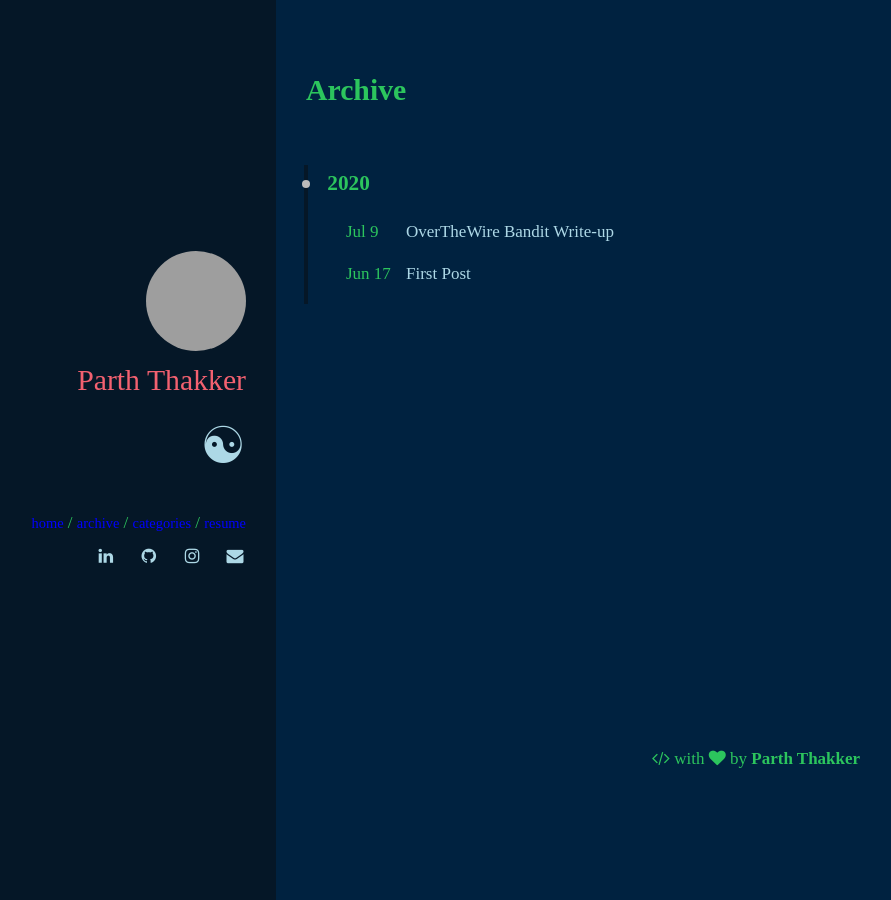
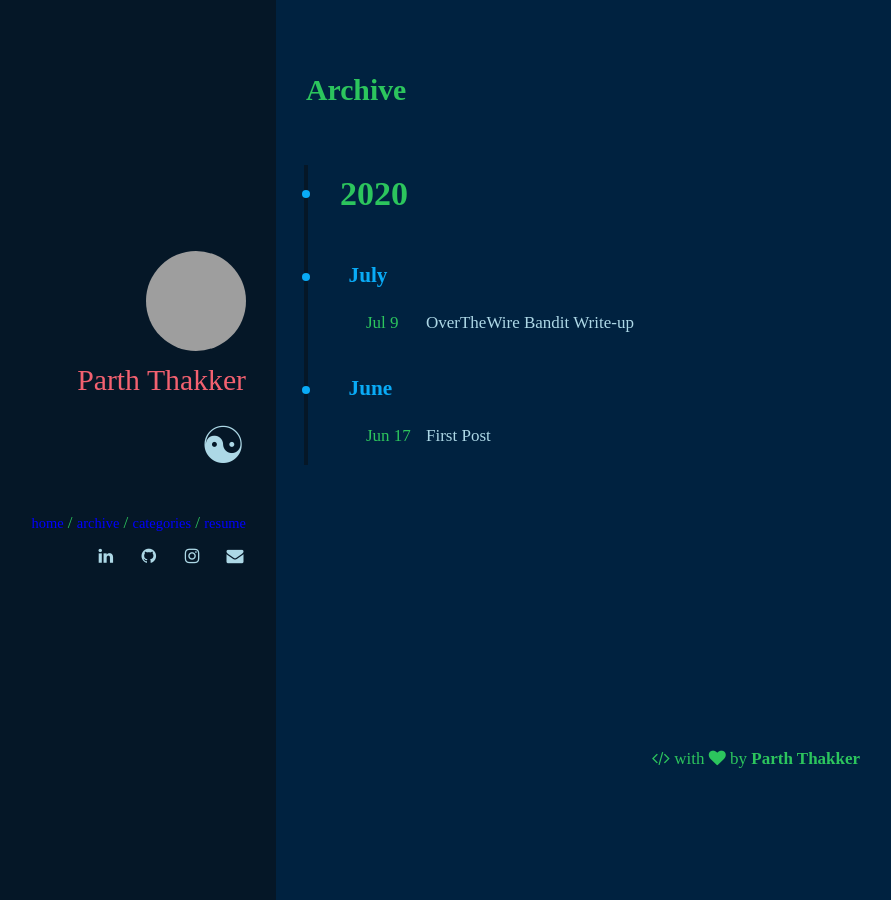
Before and after one commit to parthdt/parthdt.github.io, a Jekyll site: the page built from archive.html, in a window 1280 px wide. Shown: the whole page, without its empty margins (44-935 px from the left). Built offline with Jekyll 4.4.1, drawn with Linux system fonts in a browser that asks for light colours; some web fonts are replaced.

Commit message:
changed archive settings

```diff
--- a/_sass/pages/_archive.scss
+++ b/_sass/pages/_archive.scss
@@ -23,7 +23,7 @@
     .archive-year {
       margin-left: 1em;
       &:before {
-        content: " ";
+        content: "";
         position: absolute;
         left: 0;
         top: 50%;
@@ -31,7 +31,23 @@
         margin-top: -4px;
         width: 8px;
         height: 8px;
-        background: #bbb;
+        background: $info;
+        border-radius: 50%;
+      }
+    }
+    .archive-month {
+      margin-left: 2em;
+      color: $info;
+      &:before {
+        content: " ";
+        position: absolute;
+        left: 0;
+        top: 50%;
+        margin-left: -4px;
+        margin-top: -2px;
+        width: 8px;
+        height: 8px;
+        background: $info;
         border-radius: 50%;
       }
     }
--- a/archive.html
+++ b/archive.html
@@ -6,19 +6,24 @@ permalink: /archive/
 
 <div class="archive">
   <div class="timeline" id="timeline">
-    {% assign posts_by_year = site.posts | group_by_exp:"post", "post.date | date: '%Y' " %}
-    {% for group in posts_by_year %}
-      <div class="archive-title">
-        <h4 class="archive-year">{{ group.name }}</h4>
-      </div>
+    {% assign postsByYear = site.posts | group_by_exp:"post", "post.date | date: '%Y'" %}
+    {% for year in postsByYear %}
+        <div class="archive-title">
+            <h1 class="archive-year">{{ year.name }}</h4>
+        </div>
+      {% assign postsByMonth = year.items | group_by_exp:"post", "post.date | date: '%B'" %}
 
-      <ul>
-      {% for post in group.items %}
-        <li><div style="width:60px;float:left;">{{ post.date | date: "%b %-d" }}</div> <a href="{{ site.url }}{{ post.url }}">{{ post.title }}</a></li>
+      {% for month in postsByMonth %}
+        <div class="archive-title">
+          <h4 class="archive-month">{{ month.name }}</h4>
+        </div>
+        <ul>
+          {% for post in month.items %}
+            <li><div style="width:80px;float:left;padding-left:20px;">{{ post.date | date: "%b %-d" }}</div> <a href="{{ site.url }}{{ post.url }}">{{ post.title }}</a></li>
+          {% endfor %}
+        </ul>
+
       {% endfor %}
-      </ul>
-
     {% endfor %}
   </div>
-
 </div>
```
Also changed, not shown: _posts/2020-07-09-overthewire-bandit.md (+5 -4 lines).
